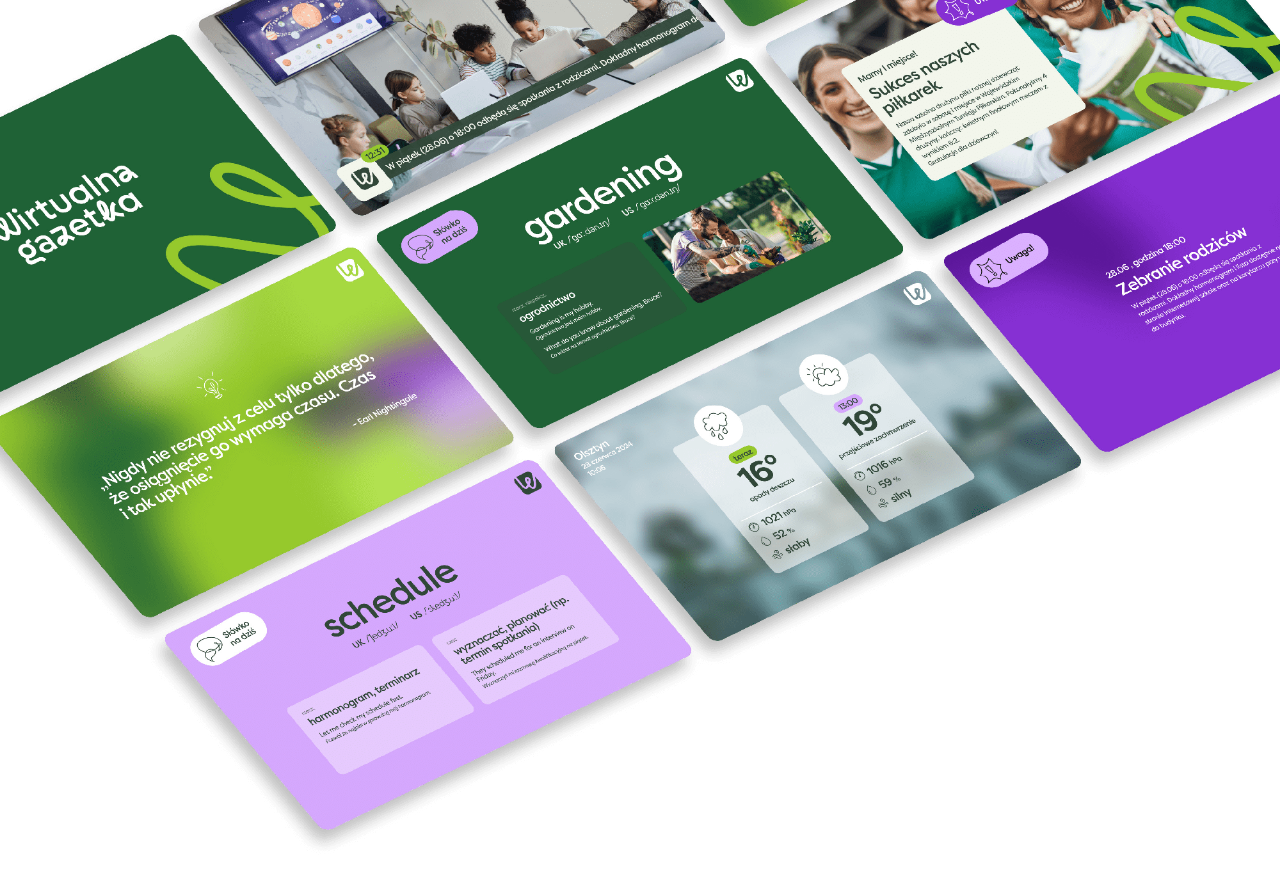
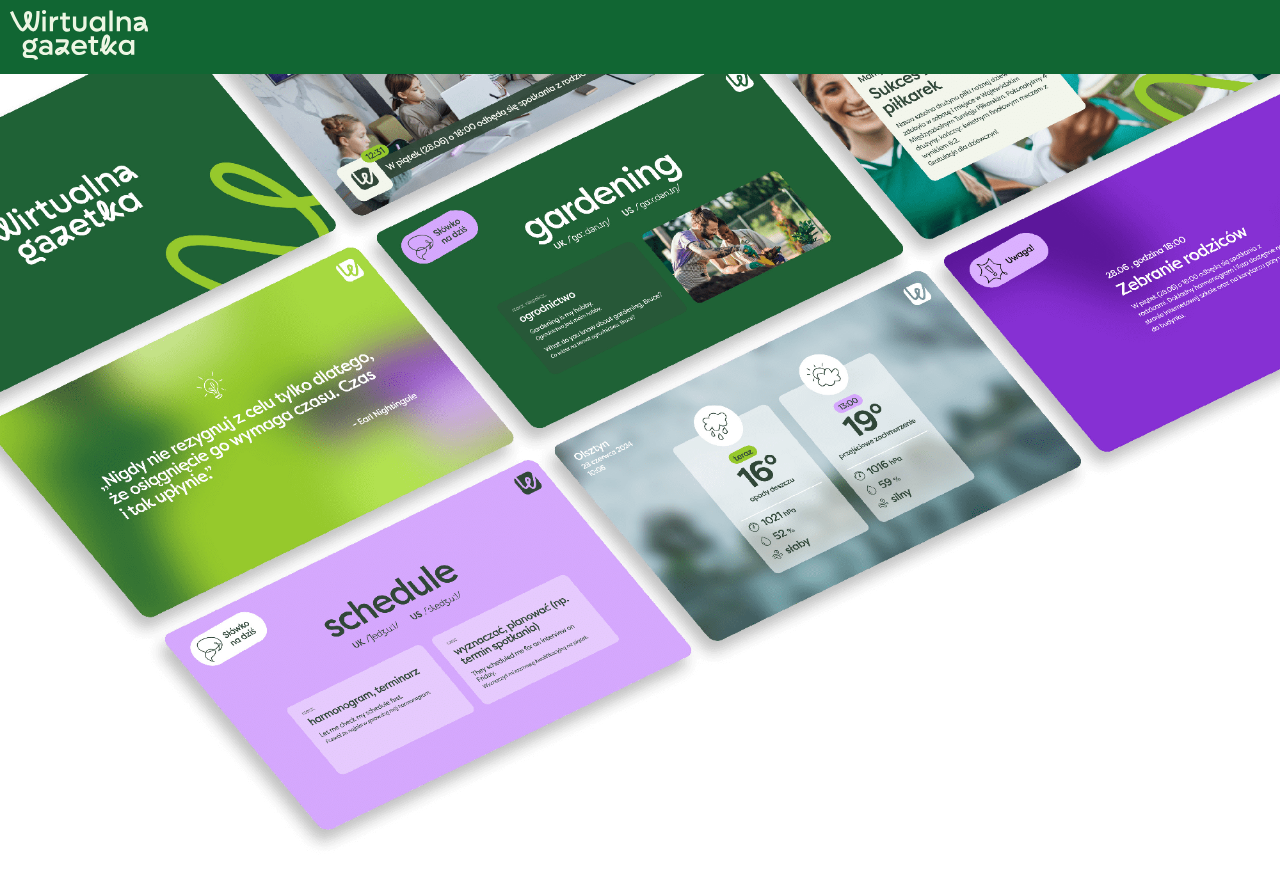
Before and after one commit to praktyki-cormo/wirtualna-gazetka, a Gatsby site: page / in a window 1280 px wide. Shown: the top 884 px of the page. Built offline with nearby package versions, Linux system fonts and the light colour scheme; Gatsby itself is replaced by a stand-in of ours.

Commit message:
Add header

```diff
--- a/src/components/footer.tsx
+++ b/src/components/footer.tsx
@@ -35,7 +35,7 @@
                     verticalAlign: "middle",
                     padding: 20,
                     paddingBottom: 0,
-                }}></img> 533 375 909
+                }}/> 533 375 909
             </div>
                 <div style={{
                     fontSize: 32,
--- /dev/null
+++ b/src/components/header.tsx
@@ -0,0 +1,69 @@
+import * as React from 'react'
+import 'animate.css'
+import logo from '../images/wirtualnagazetka.svg'
+
+const Header = () => {
+    var headerStyle = {
+        color: "white",
+        backgroundColor: "#116633",
+        fontFamily: "Georgia, monospace",
+        textAlign: "center",
+        display: "flex",
+        alignItems: "center",
+        marginTop: 10,
+        marginBottom: 0,
+        lineHeight: 1.25,
+        padding: 10,
+        margin: 0,
+        position: 'fixed',
+        width: '100%',
+        animation: 'ease-in-out'
+    }
+    var headerPosition = {
+        position: 'fixed',
+        top: 0,
+        left: 0,
+        transition: 'top 0.15s ease-out'
+    }
+
+    const [y,
+        setY] = React.useState(document.scrollingElement.scrollHeight);
+      const [scrollDirection,
+        setScrollDirection] = React.useState(true);
+
+      const handleNavigation = React.useCallback(() => {
+
+        if (y > window.scrollY) {
+          setScrollDirection(true);
+        } else if (y < window.scrollY) {
+          setScrollDirection(false);
+        }
+        setY(window.scrollY)
+      }, [y]);
+
+      React.useEffect(() => {
+
+        window.addEventListener("scroll", handleNavigation);
+
+        return () => {
+          window.removeEventListener("scroll", handleNavigation);
+        };
+      }, [handleNavigation]);
+
+    scrollDirection ? headerPosition.top = 0:headerPosition.top = -80
+
+    return(
+        <main style={headerPosition}>
+            <header style={headerStyle}>
+            <div style={{}}>
+                <img src={logo} style={{
+                    height: 50,
+                    width: 'auto',
+                }}/>
+            </div>
+            </header>
+        </main>
+    )
+}
+
+export default Header
--- a/src/pages/index.tsx
+++ b/src/pages/index.tsx
@@ -4,6 +4,7 @@
 import "../styles/global.css"
 import fiszki from "../images/fiszki.png"
 import Footer from "../components/footer"
+import Header from "../components/header"
 
 const pageStyles = {
   padding: 0,
@@ -14,12 +15,13 @@
 const IndexPage = () => {
   return (
     <main style={pageStyles}>
-    <header>
+      <Header/>
+    <div>
       <img src={fiszki} style={{
         width: "100%",
         height: "auto"
       }}></img>
-    </header>
+    </div>
     <body style={{
       height: 1200,
       width: "auto",
```
Also changed, not shown: src/images/wirtualnagazetka.svg (added).
